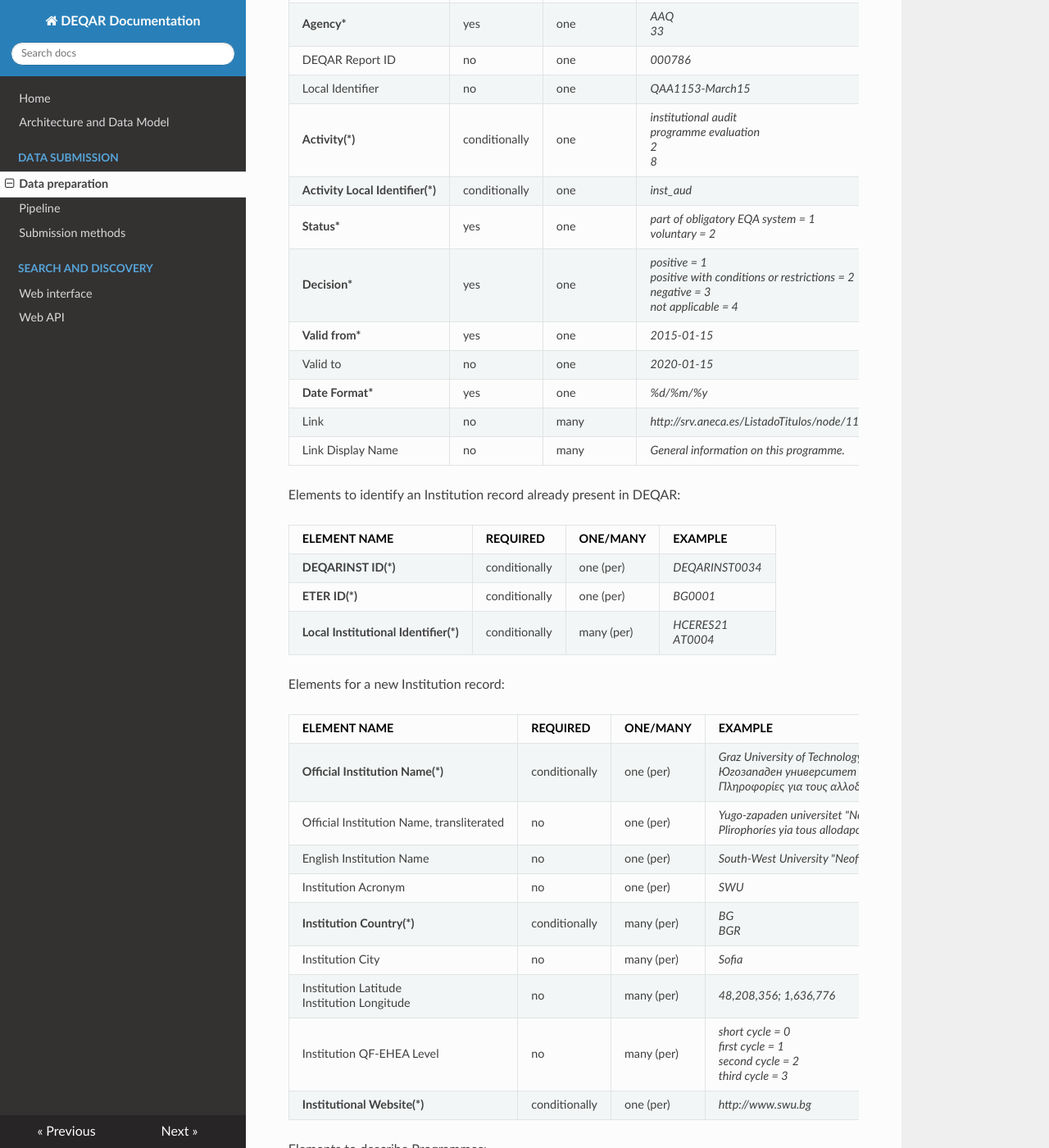
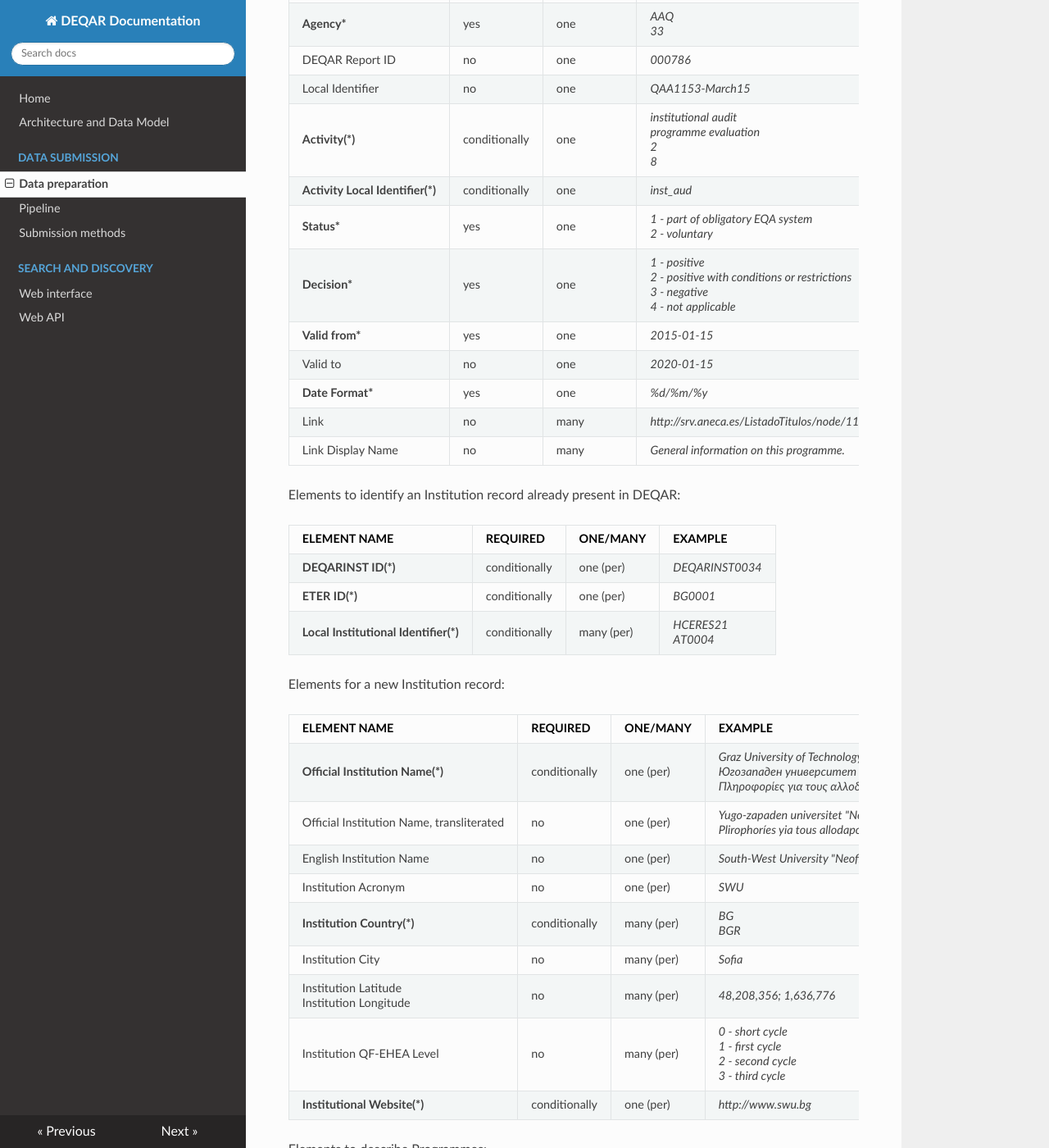
Before and after one commit to EQAR/deqar-docs, an MkDocs documentation site: the page built from docs/submission_object_fields.md, in a window 1280 px wide and 1400 px high, scrolled down 9779 px. Shown: the whole window at 82% size. Built offline with MkDocs 1.6.1, drawn with Linux system fonts in a browser that asks for light colours; nearby versions of some CDN libraries; old or Windows-style settings are respelled for this version of MkDocs; some of the changed text lies outside the part shown.

```diff
--- a/docs/submission_object_fields.md
+++ b/docs/submission_object_fields.md
@@ -260,8 +260,8 @@ Elements for each Report:
    |Local Identifier                             |no           |one       |*QAA1153-March15*       |
    |**Activity(\*)**                             |conditionally|one       |*institutional audit*<br>*programme evaluation*<br>*2*<br>*8*|
    |**Activity Local Identifier(\*)**            |conditionally|one       |*inst_aud*              |
-   |**Status\***                                 |yes          |one       |*part of obligatory EQA system = 1*<br>*voluntary = 2*|
-   |**Decision\***                               |yes	       |one       |*positive = 1*<br>*positive with conditions or restrictions = 2*<br>*negative = 3*<br>*not applicable = 4*|
+   |**Status\***                                 |yes          |one       |*1 - part of obligatory EQA system*<br>*2 - voluntary*|
+   |**Decision\***                               |yes	       |one       |*1 - positive*<br>*2 - positive with conditions or restrictions*<br>*3 - negative*<br>*4 - not applicable*|
    |**Valid from\***                             |yes          |one       |*2015-01-15*            |
    |Valid to                                     |no           |one       |*2020-01-15*            |
    |**Date Format\***                            |yes          |one       |*%d/%m/%y*              |
@@ -287,7 +287,7 @@ Elements for a new Institution record:
    |**Institution Country(\*)**                  |conditionally|many (per)|*BG*<br>*BGR*           |
    |Institution City                             |no           |many (per)|*Sofia*                 |
    |Institution Latitude<br>Institution Longitude|no           |many (per)|*48,208,356; 1,636,776* |
-   |Institution QF-EHEA Level                    |no           |many (per)|*short cycle = 0*<br>*first cycle = 1*<br>*second cycle = 2*<br>*third cycle = 3*|
+   |Institution QF-EHEA Level                    |no           |many (per)|*0 - short cycle*<br>*1 - first cycle*<br>*2 - second cycle*<br>*3 - third cycle*|
    |**Institutional Website(\*)**                |conditionally|one (per) |*http://www.swu.bg*     |
 
 Elements to describe Programmes:
@@ -301,7 +301,7 @@ Elements to describe Programmes:
    |Programme Qualification Alternative          |no           |many (per)|*Master of Medicine*    |
    |Programme Country                            |no           |many (per)|*BE*<br>*BEL*           |
    |Programme NQF Level                          |no           |one (per) |*level 6*<br>*level 7*  |
-   |Programme QF-EHEA Level                      |no           |one (per) |*short cycle = 0*<br>*first cycle = 1*<br>*second cycle = 2*<br>*third cycle = 3*|
+   |Programme QF-EHEA Level                      |no           |one (per) |*0 - short cycle*<br>*1 - first cycle*<br>*2 - second cycle*<br>*3 - third cycle*|
 
 Elements for Report Files:
 
```
